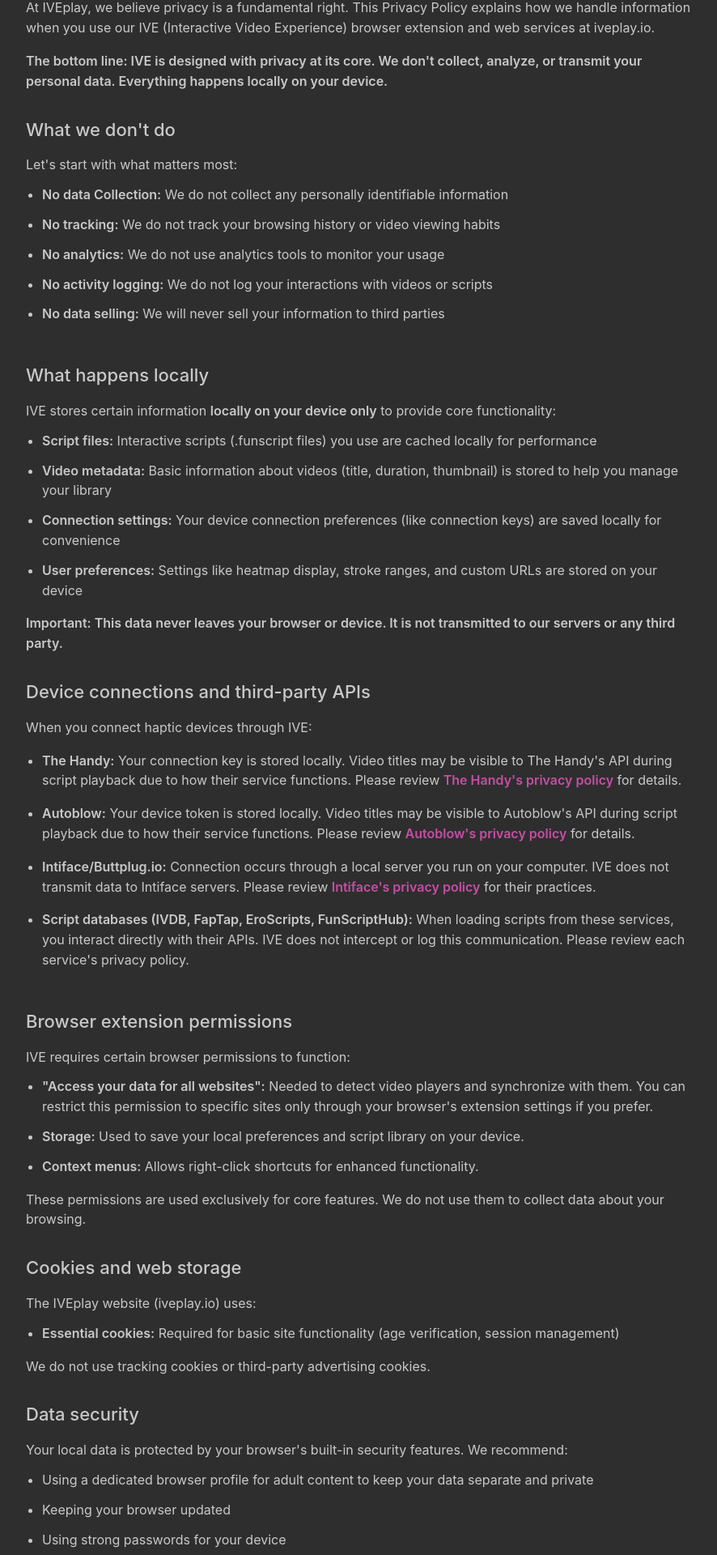
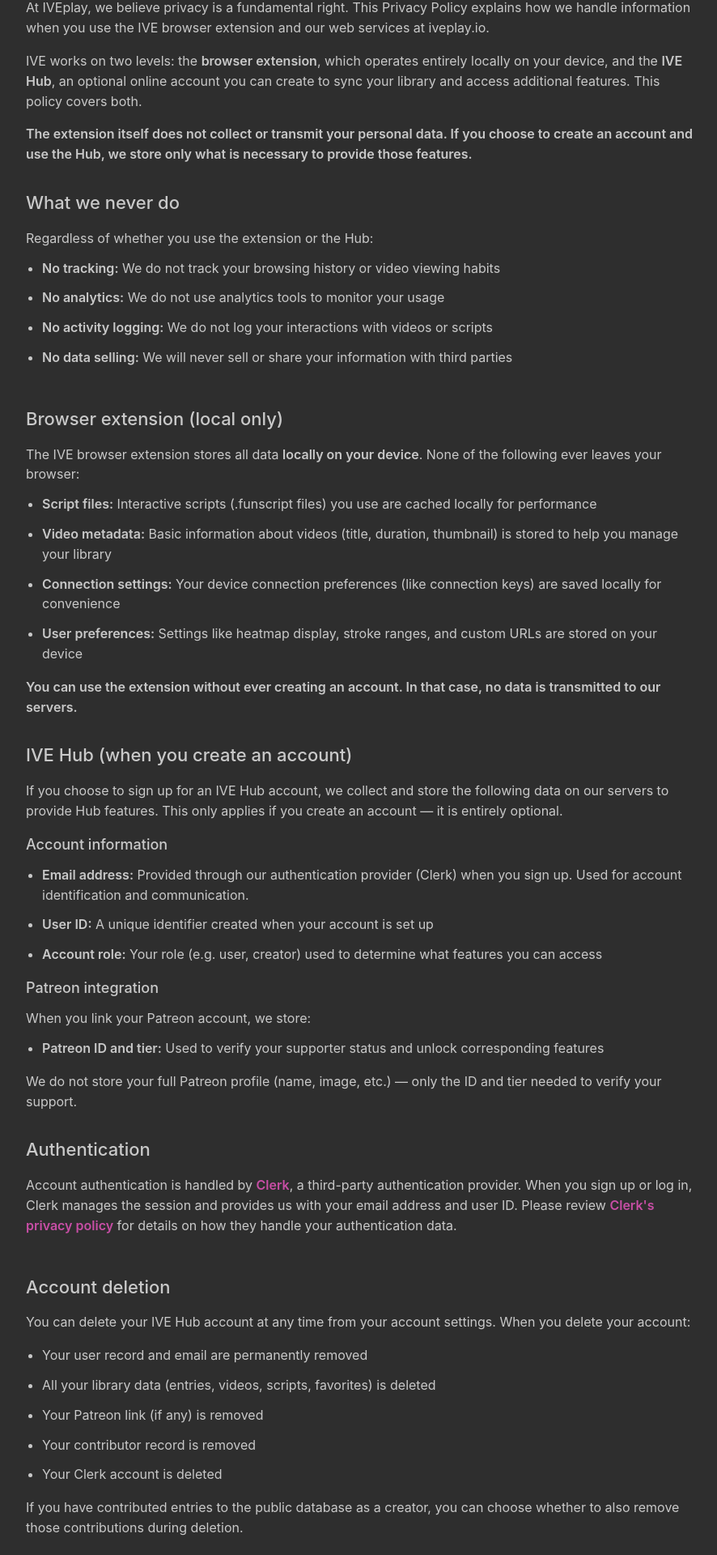
Before and after one commit to iveplay/ive-play, a Next.js app: page /privacy in a window 1280 px wide. Shown: the part 334-2254 px from the top of the page at 81% size, without its empty margins (192-1078 px from the left). Built offline with nearby package versions, Linux system fonts and the light colour scheme; no server answers.

Commit message:
feat: privacy policy

```diff
--- a/content/privacy/PrivacyContent.tsx
+++ b/content/privacy/PrivacyContent.tsx
@@ -18,7 +18,7 @@ export const PrivacyContent = () => {
           Privacy Policy
         </Title>
         <Text size="sm" c="dimmed" ta="center" mb="xl">
-          December 18, 2025
+          February 5, 2026
         </Text>
 
         {/* Our commitment */}
@@ -28,28 +28,35 @@ export const PrivacyContent = () => {
           </Title>
           <Text mb="md">
             At IVEplay, we believe privacy is a fundamental right. This Privacy Policy explains how
-            we handle information when you use our IVE (Interactive Video Experience) browser
-            extension and web services at iveplay.io.
+            we handle information when you use the IVE browser extension and our web services at
+            iveplay.io.
+          </Text>
+          <Text mb="md">
+            IVE works on two levels: the{' '}
+            <Text component="span" fw={600}>
+              browser extension
+            </Text>
+            , which operates entirely locally on your device, and the{' '}
+            <Text component="span" fw={600}>
+              IVE Hub
+            </Text>
+            , an optional online account you can create to sync your library and access additional
+            features. This policy covers both.
           </Text>
           <Text fw={600}>
-            The bottom line: IVE is designed with privacy at its core. We don't collect, analyze, or
-            transmit your personal data. Everything happens locally on your device.
+            The extension itself does not collect or transmit your personal data. If you choose to
+            create an account and use the Hub, we store only what is necessary to provide those
+            features.
           </Text>
         </Box>
 
         {/* What we don't do */}
         <Box mb="xl">
           <Title order={2} size="h3" mb="md" fw={500}>
-            What we don't do
+            What we never do
           </Title>
-          <Text mb="sm">Let's start with what matters most:</Text>
+          <Text mb="sm">Regardless of whether you use the extension or the Hub:</Text>
           <List spacing="sm" mb="md">
-            <List.Item>
-              <Text component="span" fw={600}>
-                No data Collection:
-              </Text>{' '}
-              We do not collect any personally identifiable information
-            </List.Item>
             <List.Item>
               <Text component="span" fw={600}>
                 No tracking:
@@ -72,22 +79,22 @@ export const PrivacyContent = () => {
               <Text component="span" fw={600}>
                 No data selling:
               </Text>{' '}
-              We will never sell your information to third parties
+              We will never sell or share your information with third parties
             </List.Item>
           </List>
         </Box>
 
-        {/* What happens locally */}
+        {/* Extension — what stays local */}
         <Box mb="xl">
           <Title order={2} size="h3" mb="md" fw={500}>
-            What happens locally
+            Browser extension (local only)
           </Title>
           <Text mb="sm">
-            IVE stores certain information{' '}
+            The IVE browser extension stores all data{' '}
             <Text component="span" fw={600}>
-              locally on your device only
-            </Text>{' '}
-            to provide core functionality:
+              locally on your device
+            </Text>
+            . None of the following ever leaves your browser:
           </Text>
           <List spacing="sm" mb="md">
             <List.Item>
@@ -119,8 +126,140 @@ export const PrivacyContent = () => {
             </List.Item>
           </List>
           <Text fw={600}>
-            Important: This data never leaves your browser or device. It is not transmitted to our
-            servers or any third party.
+            You can use the extension without ever creating an account. In that case, no data is
+            transmitted to our servers.
+          </Text>
+        </Box>
+
+        {/* Hub — what we store when you create an account */}
+        <Box mb="xl">
+          <Title order={2} size="h3" mb="md" fw={500}>
+            IVE Hub (when you create an account)
+          </Title>
+          <Text mb="md">
+            If you choose to sign up for an IVE Hub account, we collect and store the following data
+            on our servers to provide Hub features. This only applies if you create an account — it
+            is entirely optional.
+          </Text>
+
+          <Title order={3} size="h4" mb="sm" fw={500}>
+            Account information
+          </Title>
+          <List spacing="sm" mb="md">
+            <List.Item>
+              <Text component="span" fw={600}>
+                Email address:
+              </Text>{' '}
+              Provided through our authentication provider (Clerk) when you sign up. Used for
+              account identification and communication.
+            </List.Item>
+            <List.Item>
+              <Text component="span" fw={600}>
+                User ID:
+              </Text>{' '}
+              A unique identifier created when your account is set up
+            </List.Item>
+            <List.Item>
+              <Text component="span" fw={600}>
+                Account role:
+              </Text>{' '}
+              Your role (e.g. user, creator) used to determine what features you can access
+            </List.Item>
+          </List>
+
+          {/* We do not use this for now */}
+          {/* <Title order={3} size="h4" mb="sm" fw={500}>
+            Library data
+          </Title>
+          <Text mb="sm">When you use the Hub to manage your library, we store:</Text>
+          <List spacing="sm" mb="md">
+            <List.Item>
+              <Text component="span" fw={600}>
+                Saved entries:
+              </Text>{' '}
+              Video titles, durations, and thumbnails for entries you add to your library
+            </List.Item>
+            <List.Item>
+              <Text component="span" fw={600}>
+                Video and script URLs:
+              </Text>{' '}
+              Links to videos and scripts you associate with your library entries
+            </List.Item>
+            <List.Item>
+              <Text component="span" fw={600}>
+                Favorites and tags:
+              </Text>{' '}
+              Entries you mark as favorites and tags you use for organization
+            </List.Item>
+          </List> */}
+
+          {/* <Title order={3} size="h4" mb="sm" fw={500}>
+            Contributor data
+          </Title>
+          <Text mb="sm">
+            If you contribute entries to the public database, your user ID is recorded as the source
+            of those contributions.
+          </Text> */}
+
+          {/* We do not use this for now */}
+          <Title order={3} size="h4" mb="sm" fw={500}>
+            Patreon integration
+          </Title>
+          <Text mb="sm">When you link your Patreon account, we store:</Text>
+          <List spacing="sm" mb="md">
+            <List.Item>
+              <Text component="span" fw={600}>
+                Patreon ID and tier:
+              </Text>{' '}
+              Used to verify your supporter status and unlock corresponding features
+            </List.Item>
+          </List>
+          <Text>
+            We do not store your full Patreon profile (name, image, etc.) — only the ID and tier
+            needed to verify your support.
+          </Text>
+        </Box>
+
+        {/* Authentication */}
+        <Box mb="xl">
+          <Title order={2} size="h3" mb="md" fw={500}>
+            Authentication
+          </Title>
+          <Text mb="md">
+            Account authentication is handled by{' '}
+            <Anchor href="https://clerk.com" target="_blank" fw={600}>
+              Clerk
+            </Anchor>
+            , a third-party authentication provider. When you sign up or log in, Clerk manages the
+            session and provides us with your email address and user ID. Please review{' '}
+            <Anchor href="https://clerk.com/legal/privacy" target="_blank" fw={600}>
+              Clerk's privacy policy
+            </Anchor>{' '}
+            for details on how they handle your authentication data.
+          </Text>
+        </Box>
+
+        {/* Account deletion */}
+        <Box mb="xl">
+          <Title order={2} size="h3" mb="md" fw={500}>
+            Account deletion
+          </Title>
+          <Text mb="md">
+            You can delete your IVE Hub account at any time from your account settings. When you
+            delete your account:
+          </Text>
+          <List spacing="sm" mb="md">
+            <List.Item>Your user record and email are permanently removed</List.Item>
+            <List.Item>
+              All your library data (entries, videos, scripts, favorites) is deleted
+            </List.Item>
+            <List.Item>Your Patreon link (if any) is removed</List.Item>
+            <List.Item>Your contributor record is removed</List.Item>
+            <List.Item>Your Clerk account is deleted</List.Item>
+          </List>
+          <Text>
+            If you have contributed entries to the public database as a creator, you can choose
+            whether to also remove those contributions during deletion.
           </Text>
         </Box>
 
@@ -226,6 +365,12 @@ export const PrivacyContent = () => {
               </Text>{' '}
               Required for basic site functionality (age verification, session management)
             </List.Item>
+            <List.Item>
+              <Text component="span" fw={600}>
+                Authentication cookies:
+              </Text>{' '}
+              If you sign in, Clerk sets session cookies to keep you logged in
+            </List.Item>
           </List>
           <Text>We do not use tracking cookies or third-party advertising cookies.</Text>
         </Box>
@@ -236,7 +381,8 @@ export const PrivacyContent = () => {
             Data security
           </Title>
           <Text mb="sm">
-            Your local data is protected by your browser's built-in security features. We recommend:
+            Your local data is protected by your browser's built-in security features. Hub data is
+            stored on encrypted servers. We recommend:
           </Text>
           <List spacing="sm" mb="md">
             <List.Item>
@@ -300,8 +446,9 @@ export const PrivacyContent = () => {
         {/* Closing */}
         <Box>
           <Text fw={600} ta="center">
-            Thank you for trusting IVEplay with your interactive experiences. Your privacy is never
-            compromised—because we simply don't have access to your data.
+            Thank you for trusting IVEplay. The extension works fully offline with no data
+            collection. The Hub is optional — and if you use it, we only store what's needed to
+            power the library.
           </Text>
         </Box>
       </Flex>
```
Also changed, not shown: 1 other file (tests, documents, lock files or other folders).
